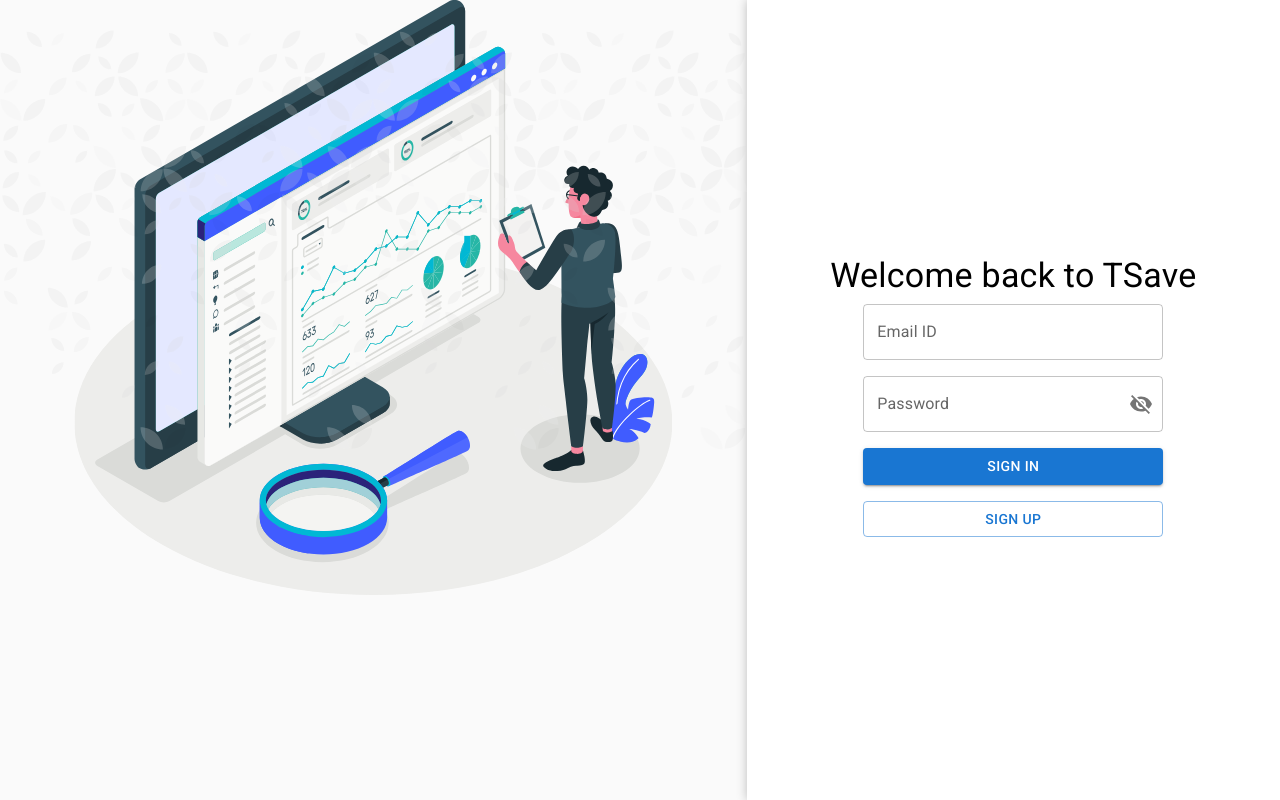
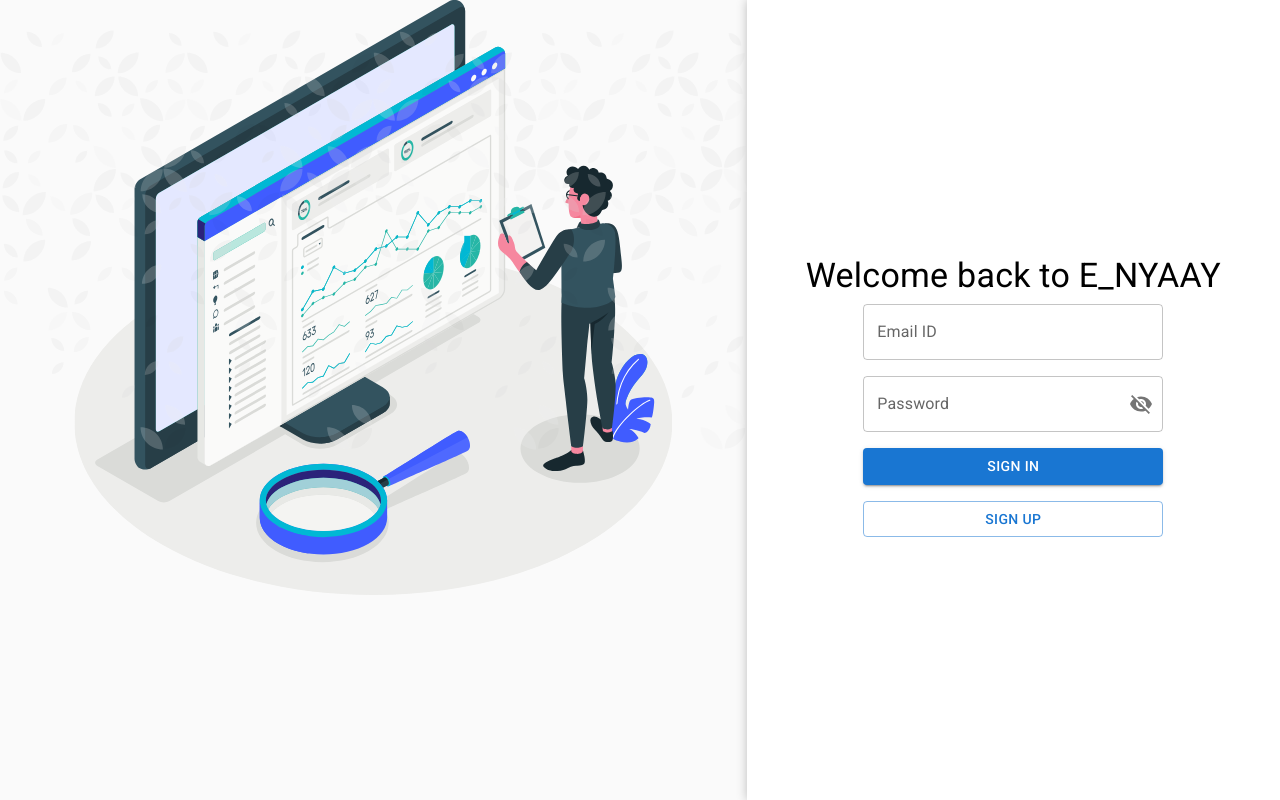
Before and after one commit to jinik21/E-NYAAY, a React (Create React App) app: page /login in a window 1280 px wide. Built offline with nearby package versions, Linux system fonts and the light colour scheme.

Commit message:
adding login logut

```diff
--- a/src/pages/LoginPage.jsx
+++ b/src/pages/LoginPage.jsx
@@ -91,7 +91,7 @@
           style={{ flexGrow: 1 }}
         >
           <Grid item>
-            <Typography variant='h4'>Welcome back to TSave</Typography>
+            <Typography variant='h4'>Welcome back to E_NYAAY</Typography>
           </Grid>
           <form onSubmit={submitForm}>
             <Grid item>
```
